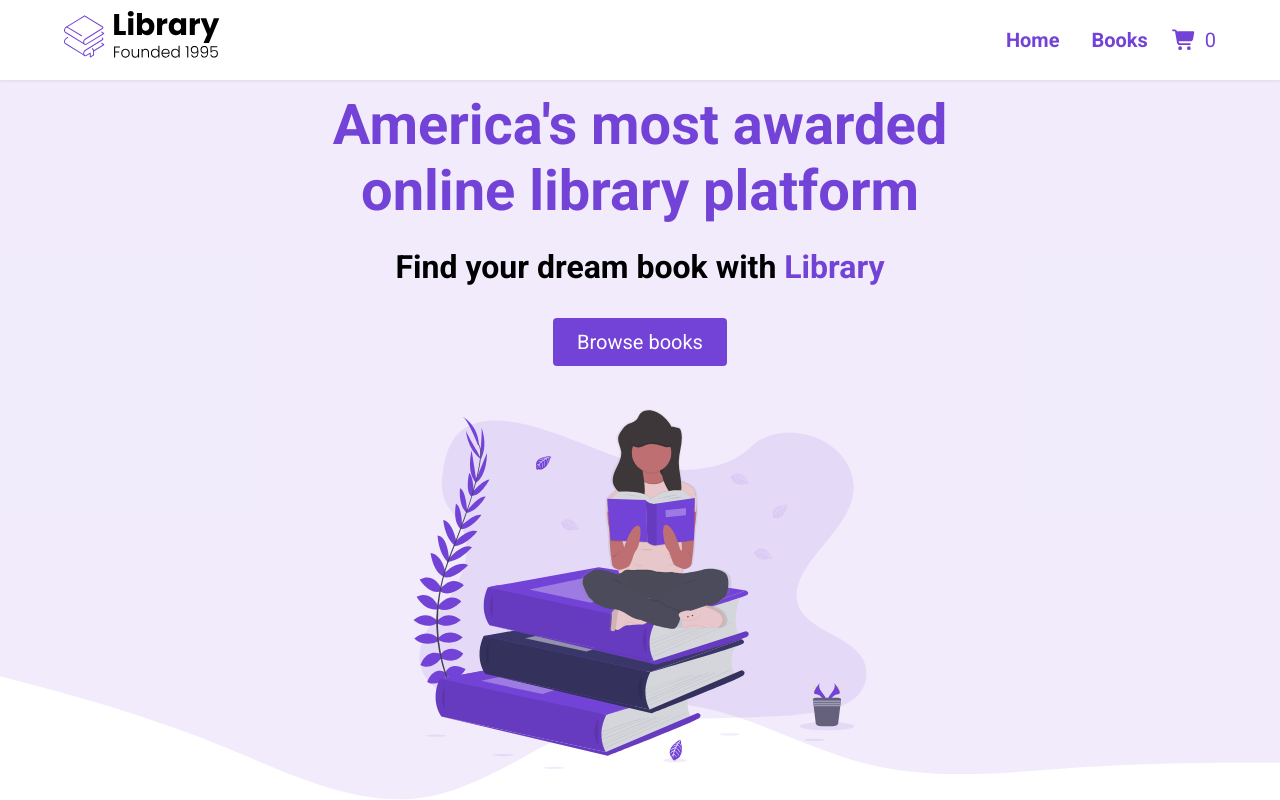
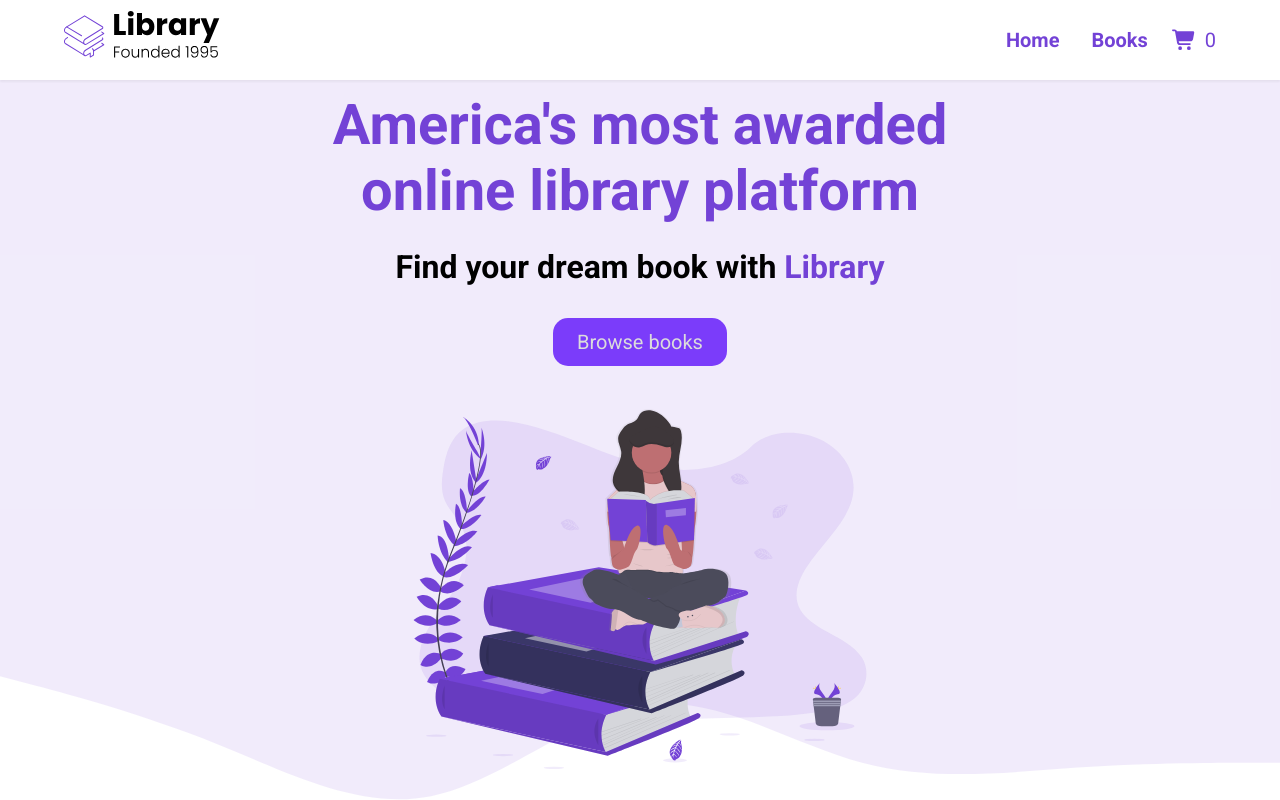
Before and after one commit to Sikboy79/library-react-tutorial, a React (Create React App) app: page / in a window 1280 px wide. Shown: the top 800 px of the page. Built offline with nearby package versions, Linux system fonts and the light colour scheme.

Commit message:
live ready

```diff
--- a/public/index.html
+++ b/public/index.html
@@ -2,7 +2,7 @@
 <html lang="en">
   <head>
     <meta charset="utf-8" />
-    <link rel="icon" href="%PUBLIC_URL%/favicon.ico" />
+    <link rel="icon" href="%PUBLIC_URL%/MRCB&W.png" />
     <meta name="viewport" content="width=device-width, initial-scale=1" />
     <meta name="theme-color" content="#000000" />
     <meta
--- a/src/components/Landing.jsx
+++ b/src/components/Landing.jsx
@@ -1,6 +1,7 @@
 import React from "react";
 import UndrawBooks from "../assets/Undraw_Books.svg";
 import { Link } from "react-router-dom";
+
 
 const Landing = () => {
   return (
@@ -12,7 +13,7 @@ const Landing = () => {
             <h2>
               Find your dream book with <span className="purple">Library</span>
             </h2>
-            <Link to="#features">
+            <Link to="/books">
               <button className="btn">Browse books</button>
             </Link>
           </div>
--- a/src/index.css
+++ b/src/index.css
@@ -78,11 +78,11 @@ button:active {
 }
 
 .btn {
-  background-color: #7342d6;
-  color: white;
+  background-color: #6921fbdc;
+  color: rgb(220, 220, 220);
   padding: 12px 24px;
   font-size: 20px;
-  border-radius: 4px;
+  border-radius: 15px;
   border: none;
 }
 
```
Also changed, not shown: public/MRCB&W.png (added).
